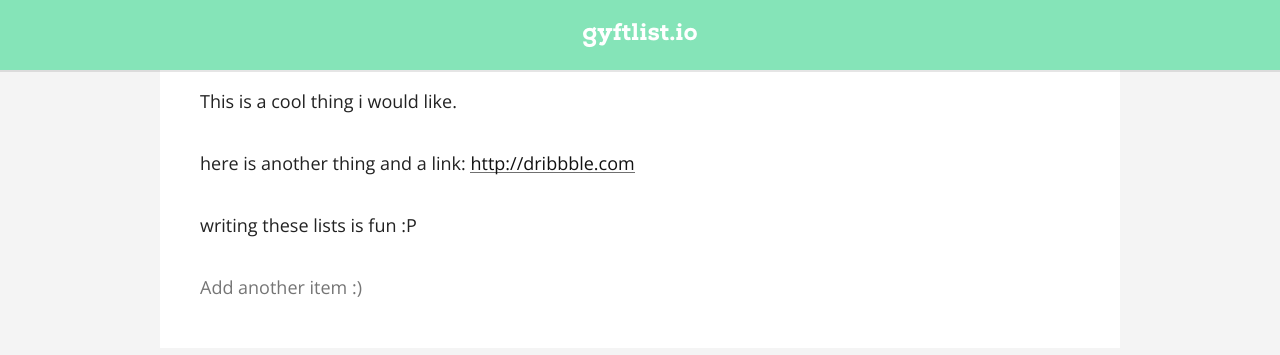
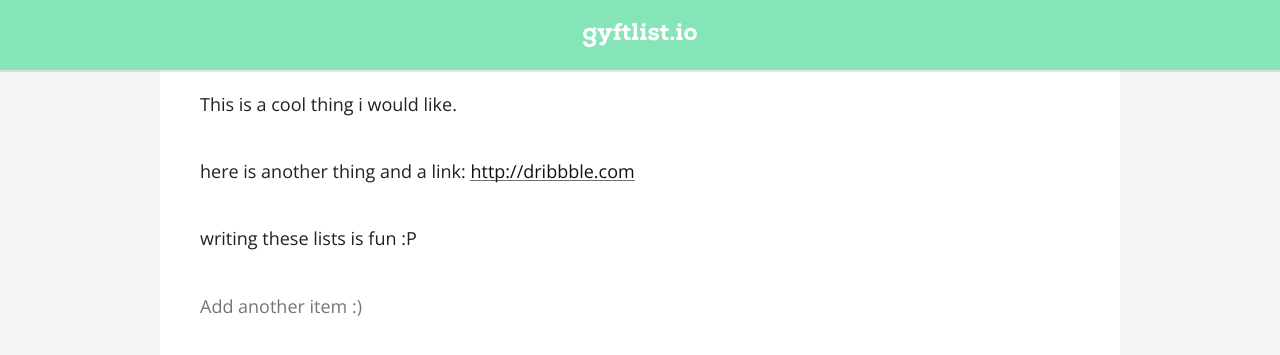
Before and after one commit to macorlett/gyftlist, a Jekyll site: the page built from index.md, in a window 1280 px wide. Shown: the top 355 px of the page. Built offline with Jekyll 4.4.1, drawn with Linux system fonts in a browser that asks for light colours; nearby versions of some CDN libraries; Markdown is read by kramdown in place of the engine named in the settings.

Commit message:
changed line height

```diff
--- a/_sass/_editor.scss
+++ b/_sass/_editor.scss
@@ -16,8 +16,8 @@
   resize:none;
   padding: 1.75rem 2rem;
   margin: 0;
-  line-height: 1.5;
-  height: 6.2rem;
+  line-height: 1.8;
+  height: 6.8rem;
   outline: none;
   overflow: hidden;
   transition: padding .25s ease-in-out;
@@ -25,7 +25,7 @@
 .creator--list--item{
   width: 100%;
   padding: 1.75rem 2rem;
-  line-height: 1.5;
+  line-height: 1.8;
   display: block;
   cursor: text;
   transition: padding .25s ease-in-out;
```
